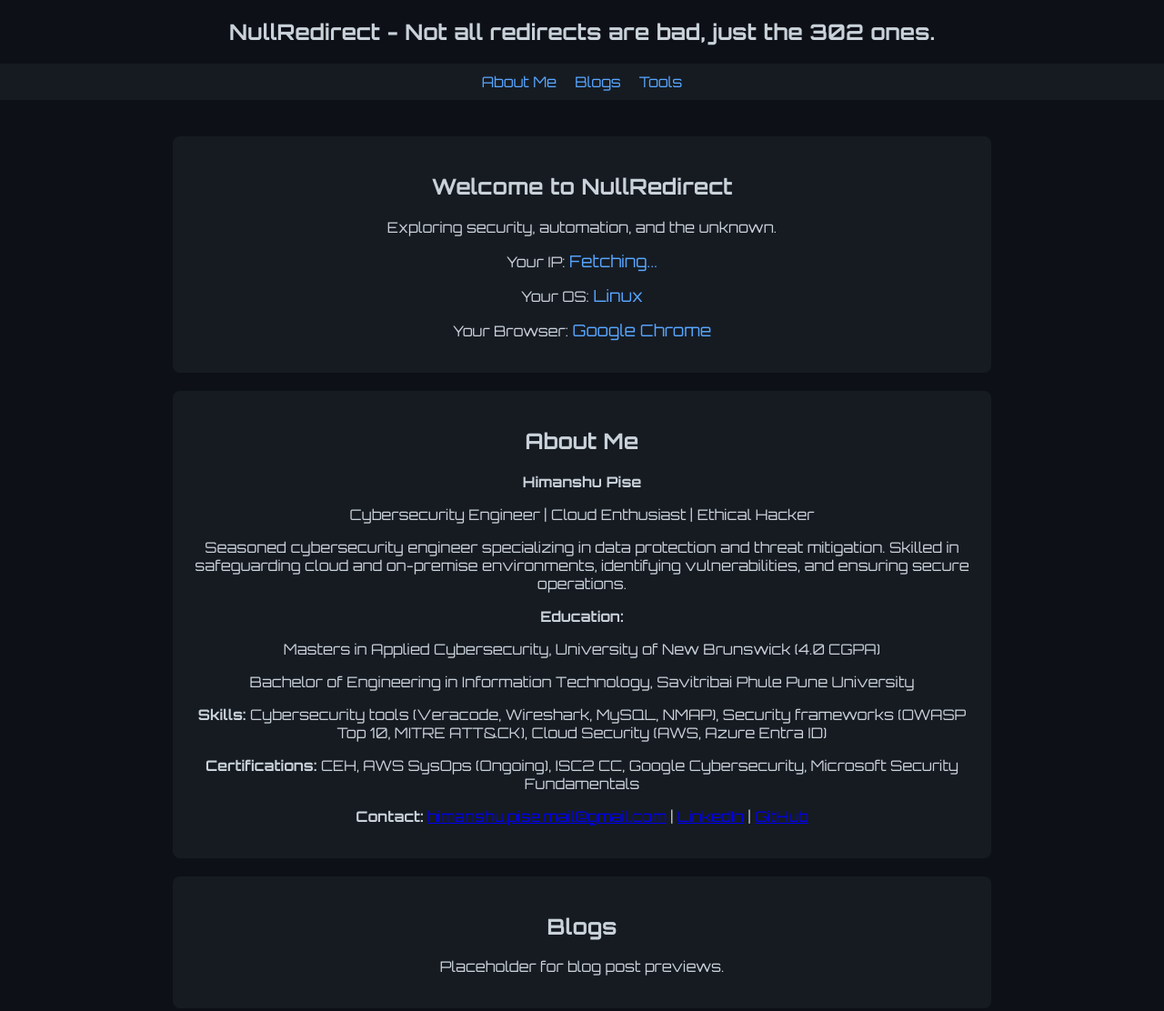
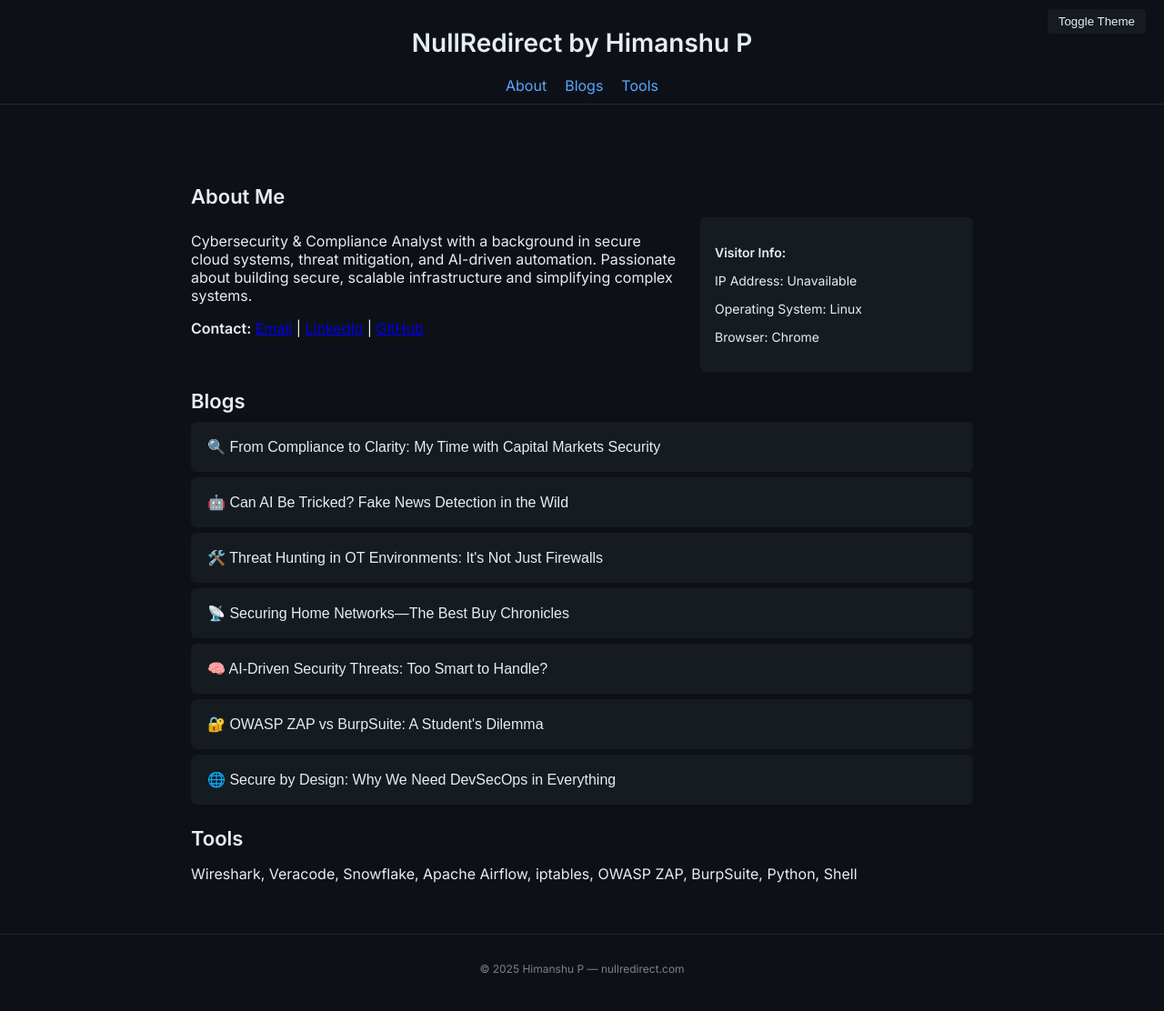
Before and after one commit to hmanshu-p/nullredirect, a plain HTML site: page index.html in a window 1280 px wide. Shown: the top 1112 px of the page at 91% size. Drawn offline with Linux system fonts and the light colour scheme; no server answers.

Commit message:
Updated index.html

```diff
--- a/index.html
+++ b/index.html
@@ -1,119 +1,272 @@
 <!DOCTYPE html>
 <html lang="en">
 <head>
-    <meta charset="UTF-8">
-    <meta name="viewport" content="width=device-width, initial-scale=1.0">
-    <title>NullRedirect - Glitching the Matrix, Securing the Future</title>
+  <meta charset="UTF-8" />
+  <meta name="viewport" content="width=device-width, initial-scale=1.0"/>
+  <title>NullRedirect by Himanshu </title>
+  <link rel="icon" href="favicon.png" type="image/png" />
+  <link href="https://fonts.googleapis.com/css2?family=Inter:wght@400;600&display=swap" rel="stylesheet" />
   <style>
-        @import url('https://fonts.googleapis.com/css2?family=Orbitron:wght@400;700&display=swap');
-
+    :root {
+      --bg: #0d1117;
+      --fg: #e6edf3;
+      --accent: #58a6ff;
+      --card: #161b22;
+      --hover: #1f2933;
+    }
+    [data-theme="light"] {
+      --bg: #ffffff;
+      --fg: #1f2933;
+      --accent: #007acc;
+      --card: #f3f4f6;
+      --hover: #e5e7eb;
+    }
     body {
-            background-color: #0d1117;
-            color: #c9d1d9;
-            font-family: 'Orbitron', sans-serif;
+      background-color: var(--bg);
+      color: var(--fg);
+      font-family: 'Inter', sans-serif;
       margin: 0;
       padding: 0;
-            text-align: center;
+      transition: background 0.3s ease, color 0.3s ease;
     }
     .container {
-            max-width: 900px;
+      max-width: 860px;
       margin: auto;
-            padding: 20px;
+      padding: 40px 20px;
     }
-        .header {
-            font-size: 24px;
-            font-weight: bold;
-            padding: 20px;
+    header {
+      text-align: center;
+      padding: 30px 0 10px;
+    }
+    header h1 {
+      font-size: 28px;
+      font-weight: 600;
+      margin: 0;
     }
     nav {
       display: flex;
       justify-content: center;
       gap: 20px;
-            padding: 10px;
-            background: #161b22;
+      padding: 10px 0;
+      margin-bottom: 30px;
+      border-bottom: 1px solid var(--hover);
     }
     nav a {
-            color: #58a6ff;
+      color: var(--accent);
       text-decoration: none;
+      font-weight: 500;
     }
-        .section {
+    .theme-toggle {
+      position: absolute;
+      top: 10px;
+      right: 20px;
+      background: var(--card);
+      color: var(--fg);
+      border: none;
+      padding: 6px 12px;
+      border-radius: 4px;
+      cursor: pointer;
+    }
+    h2 {
+      font-size: 22px;
+      margin-bottom: 10px;
+    }
+    .about-flex {
+      display: flex;
+      flex-direction: row;
+      gap: 24px;
+      flex-wrap: wrap;
+    }
+    .bio {
+      flex: 2;
+      min-width: 280px;
+    }
+    .tracker {
+      flex: 1;
+      min-width: 240px;
+      background-color: var(--card);
+      padding: 16px;
+      border-radius: 6px;
+      font-size: 14px;
+    }
+    @media (max-width: 768px) {
+      .about-flex {
+        flex-direction: column;
+      }
+      .tracker {
         margin-top: 20px;
-            padding: 20px;
-            background: #161b22;
-            border-radius: 8px;
       }
-        .dynamic-content {
-            font-size: 18px;
-            color: #58a6ff;
+    }
+    .accordion {
+      background-color: var(--card);
+      color: var(--fg);
+      cursor: pointer;
+      padding: 18px;
+      width: 100%;
+      border: none;
+      text-align: left;
+      font-size: 16px;
+      font-weight: 500;
+      margin-bottom: 6px;
+      border-radius: 6px;
+    }
+    .accordion:hover {
+      background-color: var(--hover);
+    }
+    .panel {
+      padding: 0 18px;
+      background-color: var(--bg);
+      display: none;
+      overflow: hidden;
+      border-left: 2px solid var(--accent);
+      border-radius: 0 0 6px 6px;
+      margin-bottom: 12px;
+    }
+    .panel p {
+      margin: 12px 0;
+      font-size: 14px;
+    }
+    .blog-date {
+      font-size: 13px;
+      color: gray;
+      margin-bottom: 6px;
+    }
+    footer {
+      text-align: center;
+      padding: 30px;
+      font-size: 12px;
+      color: gray;
+      border-top: 1px solid var(--hover);
     }
   </style>
-    <script>
-        function fetchIP() {
-            fetch('https://api.ipify.org?format=json')
-                .then(response => response.json())
-                .then(data => {
-                    document.getElementById('user-ip').textContent = data.ip;
-                })
-                .catch(error => console.error('Error fetching IP:', error));
-        }
-
-        function getUserAgentDetails() {
-            const userAgent = navigator.userAgent;
-            let os = "Unknown OS";
-            let browser = "Unknown Browser";
-
-            if (userAgent.indexOf("Win") !== -1) os = "Windows";
-            else if (userAgent.indexOf("Mac") !== -1) os = "MacOS";
-            else if (userAgent.indexOf("Linux") !== -1) os = "Linux";
-            else if (userAgent.indexOf("Android") !== -1) os = "Android";
-            else if (userAgent.indexOf("like Mac") !== -1) os = "iOS";
-
-            if (userAgent.indexOf("Chrome") !== -1) browser = "Google Chrome";
-            else if (userAgent.indexOf("Firefox") !== -1) browser = "Mozilla Firefox";
-            else if (userAgent.indexOf("Safari") !== -1 && userAgent.indexOf("Chrome") === -1) browser = "Safari";
-            else if (userAgent.indexOf("Edge") !== -1) browser = "Microsoft Edge";
-            else if (userAgent.indexOf("MSIE") !== -1 || userAgent.indexOf("Trident") !== -1) browser = "Internet Explorer";
-
-            document.getElementById("user-os").textContent = os;
-            document.getElementById("user-browser").textContent = browser;
-        }
-    </script>
 </head>
-<body onload="fetchIP(); getUserAgentDetails();">
-    <div class="header">NullRedirect - Not all redirects are bad, just the 302 ones.</div>
+<body>
+  <button class="theme-toggle" onclick="toggleTheme()">Toggle Theme</button>
+  <header>
+    <h1>NullRedirect by Himanshu P</h1>
+  </header>
   <nav>
-        <a href="#about">About Me</a>
+    <a href="#about">About</a>
     <a href="#blogs">Blogs</a>
     <a href="#tools">Tools</a>
   </nav>
   <div class="container">
-        <div class="section">
-            <h2>Welcome to NullRedirect</h2>
-            <p>Exploring security, automation, and the unknown.</p>
-            <p>Your IP: <span id="user-ip" class="dynamic-content">Fetching...</span></p>
-            <p>Your OS: <span id="user-os" class="dynamic-content">Detecting...</span></p>
-            <p>Your Browser: <span id="user-browser" class="dynamic-content">Detecting...</span></p>
+    <section id="about">
+      <h2>About Me</h2>
+      <div class="about-flex">
+        <div class="bio">
+          <p>Cybersecurity & Compliance Analyst with a background in secure cloud systems, threat mitigation, and AI-driven automation. Passionate about building secure, scalable infrastructure and simplifying complex systems.</p>
+          <p><strong>Contact:</strong>
+            <a href="mailto:himanshu.pise.mail@gmail.com">Email</a> |
+            <a href="https://linkedin.com/in/himanshupise">LinkedIn</a> |
+            <a href="https://github.com/hmanshu-p">GitHub</a>
+          </p>
         </div>
-        <div id="about" class="section">
-            <h2>About Me</h2>
-            <p><strong>Himanshu Pise</strong></p>
-            <p>Cybersecurity Engineer | Cloud Enthusiast | Ethical Hacker</p>
-            <p>Seasoned cybersecurity engineer specializing in data protection and threat mitigation. Skilled in safeguarding cloud and on-premise environments, identifying vulnerabilities, and ensuring secure operations.</p>
-            <p><strong>Education:</strong></p>
-            <p>Masters in Applied Cybersecurity, University of New Brunswick (4.0 CGPA)</p>
-            <p>Bachelor of Engineering in Information Technology, Savitribai Phule Pune University</p>
-            <p><strong>Skills:</strong> Cybersecurity tools (Veracode, Wireshark, MySQL, NMAP), Security frameworks (OWASP Top 10, MITRE ATT&CK), Cloud Security (AWS, Azure Entra ID)</p>
-            <p><strong>Certifications:</strong> CEH, AWS SysOps (Ongoing), ISC2 CC, Google Cybersecurity, Microsoft Security Fundamentals</p>
-            <p><strong>Contact:</strong> <a href="mailto:himanshu.pise.mail@gmail.com">himanshu.pise.mail@gmail.com</a> | <a href="https://www.linkedin.com/in/himanshupise">LinkedIn</a> | <a href="https://github.com/hmanshu-p">GitHub</a></p>
-        </div>
-        <div id="blogs" class="section">
-            <h2>Blogs</h2>
-            <p>Placeholder for blog post previews.</p>
-        </div>
-        <div id="tools" class="section">
-            <h2>Tools</h2>
-            <p>Placeholder for cybersecurity tools & scripts.</p>
+        <div class="tracker">
+          <p><strong>Visitor Info:</strong></p>
+          <p>IP Address: <span id="user-ip">Loading...</span></p>
+          <p>Operating System: <span id="user-os">Detecting...</span></p>
+          <p>Browser: <span id="user-browser">Detecting...</span></p>
         </div>
       </div>
+    </section>
+
+    <section id="blogs">
+      <h2>Blogs</h2>
+
+      <button class="accordion">🔍 From Compliance to Clarity: My Time with Capital Markets Security</button>
+      <div class="panel">
+        <p class="blog-date">November 15, 2022</p>
+        <p>Back at FIS, I was knee-deep in hashing functions—specifically implementing AES-256 and SHA-256 in client-facing data systems. One bug in a DAG pipeline taught me more about data integrity than any textbook ever could. Airflow + Snowflake + real deadlines = intense learning.</p>
+      </div>
+
+      <button class="accordion">🤖 Can AI Be Tricked? Fake News Detection in the Wild</button>
+      <div class="panel">
+        <p class="blog-date">March 3, 2024</p>
+        <p>During my Master’s, I created <strong>fake_snooper</strong>, a Chrome extension using lightweight NLP models to flag fake news in real-time. It was fast, on-device, and surprisingly accurate. It even caught a few clickbait articles my friends shared—cue awkward silence.</p>
+      </div>
+
+      <button class="accordion">🛠️ Threat Hunting in OT Environments: It's Not Just Firewalls</button>
+      <div class="panel">
+        <p class="blog-date">August 12, 2023</p>
+        <p>Securing Operational Tech is like playing Jenga blindfolded. Every change risks downtime. At Shipscope, my role in automating server monitoring while keeping uptime at 99.9% was an eye-opener. Tools like Wireshark and iptables became my daily bread.</p>
+      </div>
+
+      <button class="accordion">📡 Securing Home Networks—The Best Buy Chronicles</button>
+      <div class="panel">
+        <p class="blog-date">January 22, 2024</p>
+        <p>As a Certified Apple Advisor at Best Buy, I had to break down security for regular customers. Teaching someone how to set up MFA on their iCloud account felt oddly satisfying—especially knowing that small wins like these build broader awareness.</p>
+      </div>
+
+      <button class="accordion">🧠 AI-Driven Security Threats: Too Smart to Handle?</button>
+      <div class="panel">
+        <p class="blog-date">May 10, 2022</p>
+        <p>AI isn’t just a defense mechanism—it’s a weapon. I’ve seen poorly trained anomaly detectors flag harmless data and let actual exploits slip. Model tuning is critical. I’ve used Python with custom feature sets to spot legitimate signals in the noise.</p>
+      </div>
+
+      <button class="accordion">🔐 OWASP ZAP vs BurpSuite: A Student's Dilemma</button>
+      <div class="panel">
+        <p class="blog-date">October 4, 2023</p>
+        <p>While tutoring students at UNB, I got asked, “Which is better—ZAP or Burp?” It depends. ZAP is great for beginners and scripting. Burp, though, is unbeatable for in-depth recon. Verdict: don’t choose—learn both.</p>
+      </div>
+
+      <button class="accordion">🌐 Secure by Design: Why We Need DevSecOps in Everything</button>
+      <div class="panel">
+        <p class="blog-date">February 29, 2024</p>
+        <p>When I integrated Veracode scans into CI/CD at FIS, vulnerabilities started disappearing faster than bugs appeared. Secure by design isn’t a luxury anymore—it's a must. Security isn't a feature. It's an expectation.</p>
+      </div>
+    </section>
+
+    <section id="tools">
+      <h2>Tools</h2>
+      <p>Wireshark, Veracode, Snowflake, Apache Airflow, iptables, OWASP ZAP, BurpSuite, Python, Shell</p>
+    </section>
+  </div>
+
+  <footer>&copy; 2025 Himanshu P — nullredirect.com</footer>
+
+  <script>
+    document.querySelectorAll(".accordion").forEach(el => {
+      el.addEventListener("click", function () {
+        this.classList.toggle("active");
+        const panel = this.nextElementSibling;
+        panel.style.display = panel.style.display === "block" ? "none" : "block";
+      });
+    });
+
+    function toggleTheme() {
+      const theme = document.body.getAttribute("data-theme") === "light" ? "dark" : "light";
+      document.body.setAttribute("data-theme", theme);
+    }
+
+    document.addEventListener('DOMContentLoaded', function () {
+      fetch('https://api.ipify.org?format=json')
+        .then(res => res.json())
+        .then(data => {
+          document.getElementById('user-ip').textContent = data.ip;
+        })
+        .catch(() => {
+          document.getElementById('user-ip').textContent = "Unavailable";
+        });
+
+      const ua = navigator.userAgent;
+      let os = "Unknown", browser = "Unknown";
+
+      if (/Win/.test(ua)) os = "Windows";
+      else if (/Mac/.test(ua)) os = "MacOS";
+      else if (/Linux/.test(ua)) os = "Linux";
+      else if (/Android/.test(ua)) os = "Android";
+      else if (/like Mac/.test(ua)) os = "iOS";
+
+      if (/Chrome/.test(ua)) browser = "Chrome";
+      else if (/Firefox/.test(ua)) browser = "Firefox";
+      else if (/Safari/.test(ua) && !/Chrome/.test(ua)) browser = "Safari";
+      else if (/Edge/.test(ua)) browser = "Edge";
+      else if (/MSIE|Trident/.test(ua)) browser = "Internet Explorer";
+
+      document.getElementById('user-os').textContent = os;
+      document.getElementById('user-browser').textContent = browser;
+    });
+  </script>
 </body>
 </html>
```
Lines whose indentation alone changed are shown as unchanged.
